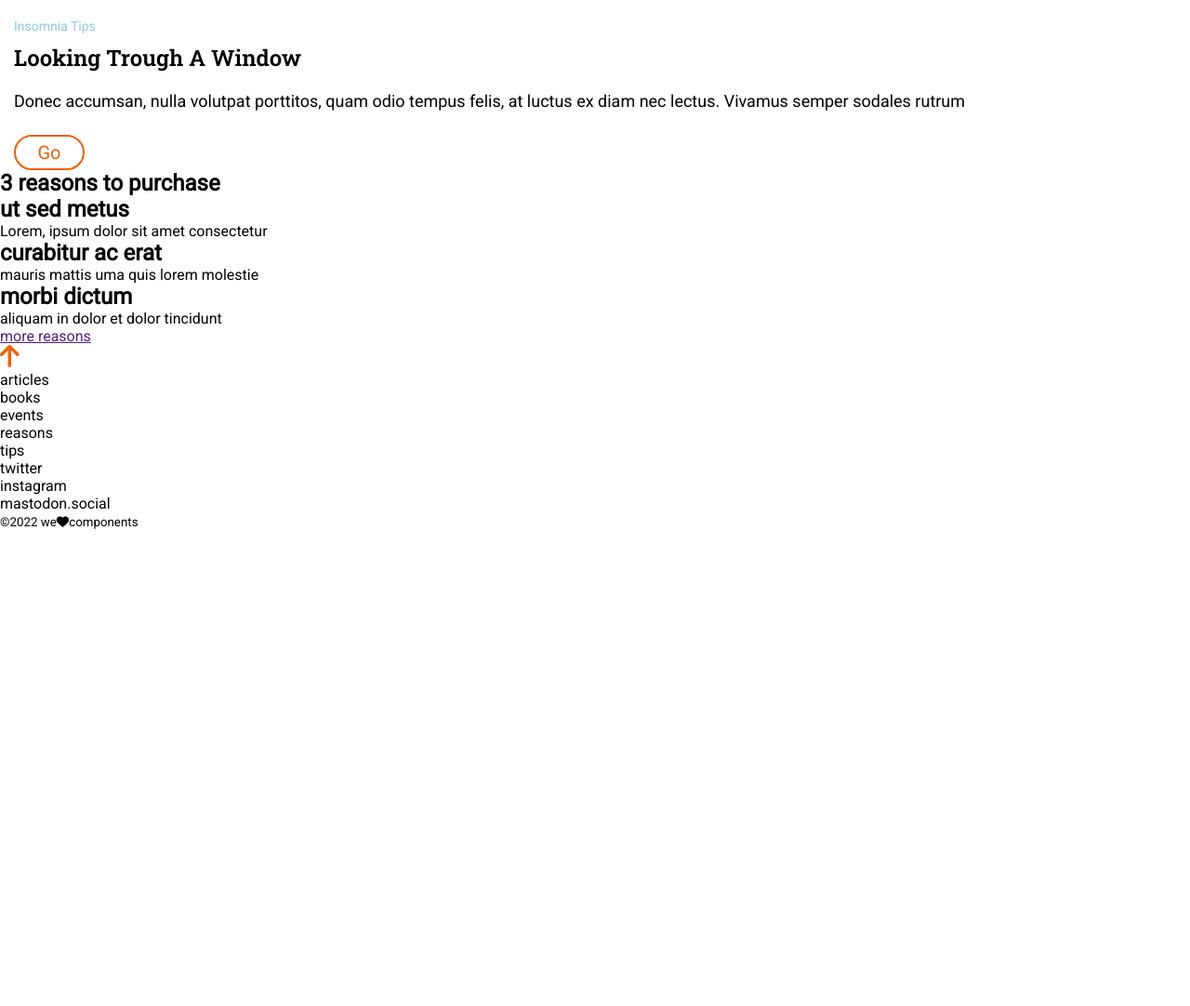
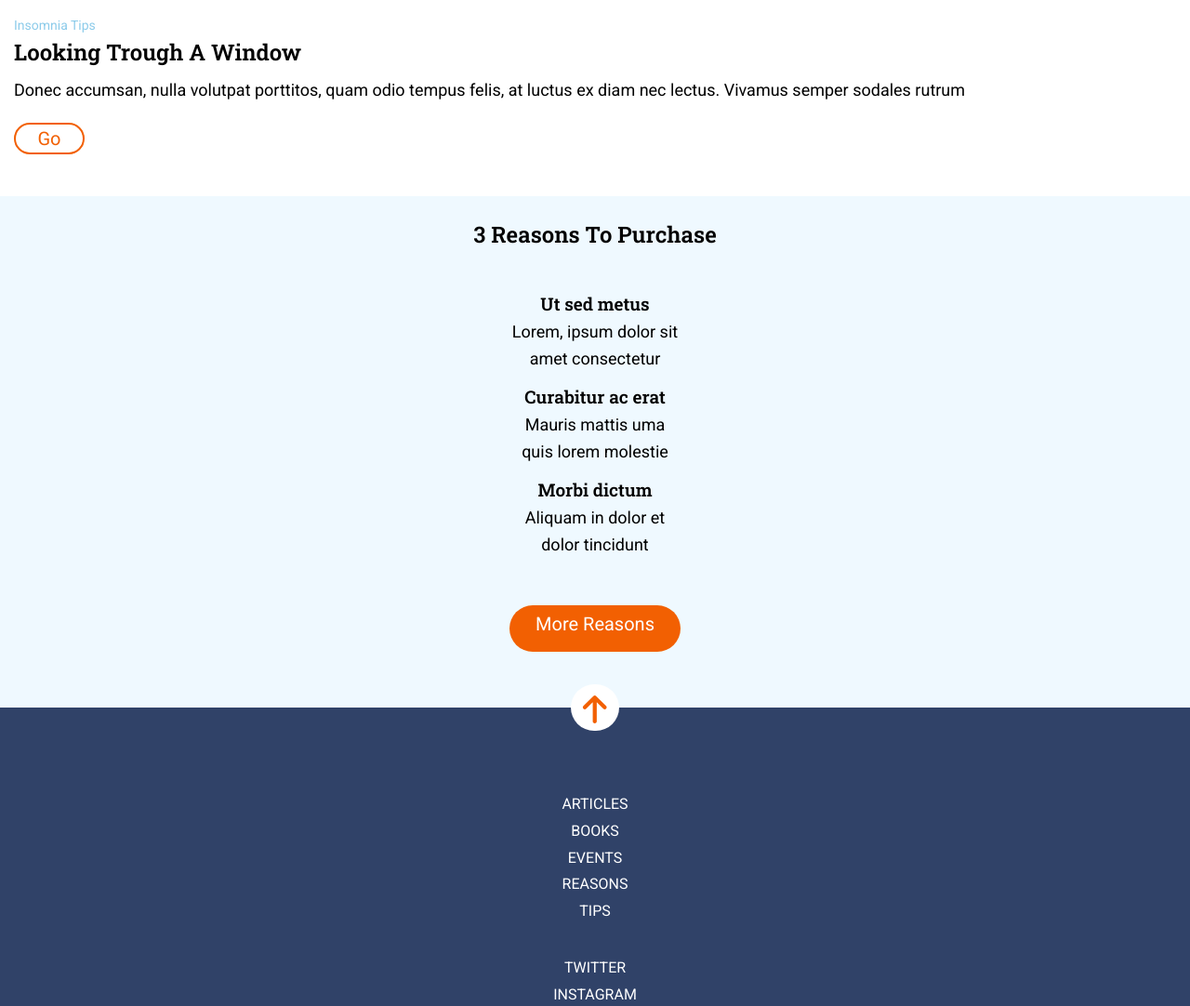
Before and after one commit to BarbaraGB1/Html-CSS, a website: page docs/index.html in a window 1280 px wide. Shown: the part 820-1902 px from the top of the page at 93% size. Before the commit the page ends 1390 px from the top, so only its background shows below. Drawn offline with Linux system fonts and the light colour scheme.

Commit message:
for docs

```diff
--- a/docs/index.html
+++ b/docs/index.html
@@ -19,15 +19,15 @@
   <header>
     <nav class="nav-header">
 
-      <a class="menu" href="https://adalab.es/"><i class="fa-solid fa-bars"></i></a>
+      <a class="menu" href="https://adalab.es/" target="_blank"><i class="fa-solid fa-bars"></i></a>
     </nav>
   </header>
   <main>
-    <section class="hero">
+    <section class="hero" id="inicio">
 
       <h1 class="hero--title">anonymous proxis</h1>
       <h4 class="hero--title__sentence">in hac habitasse platea dictumst</h4>
-      <a class="linkhero" href="https://adalab.es/">
+      <a class="linkhero" href="./index.html#reasons">
         <svg class="linkhero--image" width="20px" height="12px" viewBox="0 0 20 12" version="1.1"
           xmlns="http://www.w3.org/2000/svg" xmlns:xlink="http://www.w3.org/1999/xlink">
           <!-- Generator: Sketch 48.2 (47327) - http://www.bohemiancoding.com/sketch -->
@@ -50,34 +50,34 @@
         <p class="article--title__text">donec accumsan, nulla volutpat porttitos, quam odio tempus felis, at luctus ex
           diam nec lectus. Vivamus
           semper sodales rutrum</p>
-        <a class="go" href="https://adalab.es/">Go</a>
+        <a class="go" href="https://adalab.es/" target="_blank">Go</a>
       </article>
     </section>
-    <section>
-      <h2>3 reasons to purchase</h2>
-      <article>
-        <h2>ut sed metus</h2>
-        <p>Lorem, ipsum dolor sit amet consectetur </p>
+    <section class="reasons" id="reasons">
+      <h2 class="reasons--title">3 reasons to purchase</h2>
+      <article class="blue">
+        <h2 class="blue--h2">ut sed metus</h2>
+        <p class="blue--h2__p">Lorem, ipsum dolor sit amet consectetur </p>
       </article>
-      <article>
-        <h2>curabitur ac erat</h2>
-        <p>mauris mattis uma quis lorem molestie</p>
+      <article class="blue">
+        <h2 class="blue--h2">curabitur ac erat</h2>
+        <p class="blue--h2__p">mauris mattis uma quis lorem molestie</p>
       </article>
-      <article>
-        <h2>morbi dictum</h2>
+      <article class="blue">
+        <h2 class="blue--h2">morbi dictum</h2>
 
-        <p>aliquam in dolor et dolor tincidunt</p>
+        <p class="blue--h2__p">aliquam in dolor et dolor tincidunt</p>
       </article>
+      <a class="buttonsection2" href="https://adalab.es/" target="_blank">more reasons</a>
+
     </section>
-    <a href="">more reasons</a>
+  </main>
 
 
-
-  </main>
-  <footer>
-    <a href="">
-      <svg width="21px" height="24px" viewBox="0 0 21 24" version="1.1" xmlns="http://www.w3.org/2000/svg"
-        xmlns:xlink="http://www.w3.org/1999/xlink">
+  <footer class="footer">
+    <a class="flecha" href="./index.html#inicio">
+      <svg class="flecha--dibujo" width="28px" height="30px" viewBox="0 0 21 24" version="1.1"
+        xmlns="http://www.w3.org/2000/svg" xmlns:xlink="http://www.w3.org/1999/xlink">
         <!-- Generator: Sketch 48.2 (47327) - http://www.bohemiancoding.com/sketch -->
         <title>ico-arrow</title>
         <desc>Created with Sketch.</desc>
@@ -93,23 +93,24 @@
       </svg>
     </a>
     <nav>
-      <ul>
-        <li><a href=""></a>articles </li>
-        <li><a href=""></a>books </li>
-        <li><a href=""></a>events </li>
-        <li><a href=""></a>reasons </li>
-        <li><a href=""></a>tips </li>
+      <ul class="lista">
+        <li><a class="enlace" href="https://adalab.es/" target="_blank">articles</a> </li>
+        <li><a class="enlace" href="https://adalab.es/" target="_blank">books</a> </li>
+        <li><a class="enlace" href="https://adalab.es/" target="_blank">events</a> </li>
+        <li><a class="enlace" href="https://adalab.es/" target="_blank">reasons</a> </li>
+        <li><a class="enlace" href="https://adalab.es/" target="_blank">tips</a> </li>
       </ul>
     </nav>
     <nav>
-      <ul>
-        <li><a href=""></a>twitter </li>
-        <li><a href=""></a>instagram </li>
-        <li><a href=""></a>mastodon.social </li>
+      <ul class="lista">
+        <li><a class="enlace" href="https://adalab.es/" target="_blank">twitter</a> </li>
+        <li><a class="enlace" href="https://adalab.es/" target="_blank">instagram</a> </li>
+        <li><a class="enlace" href="https://adalab.es/" target="_blank">mastodon.social</a> </li>
 
       </ul>
-      <small> &copy;2022 we<i class="fa-solid fa-heart"></i>components</small>
+
     </nav>
+    <small class=copy> &copy;2022 we<i class="fa-solid fa-heart " style="color:#f26002"></i>components</small>
   </footer>
 </body>
 
```
Also changed, not shown: docs/assets/css/main.css (+1 -1 lines).
